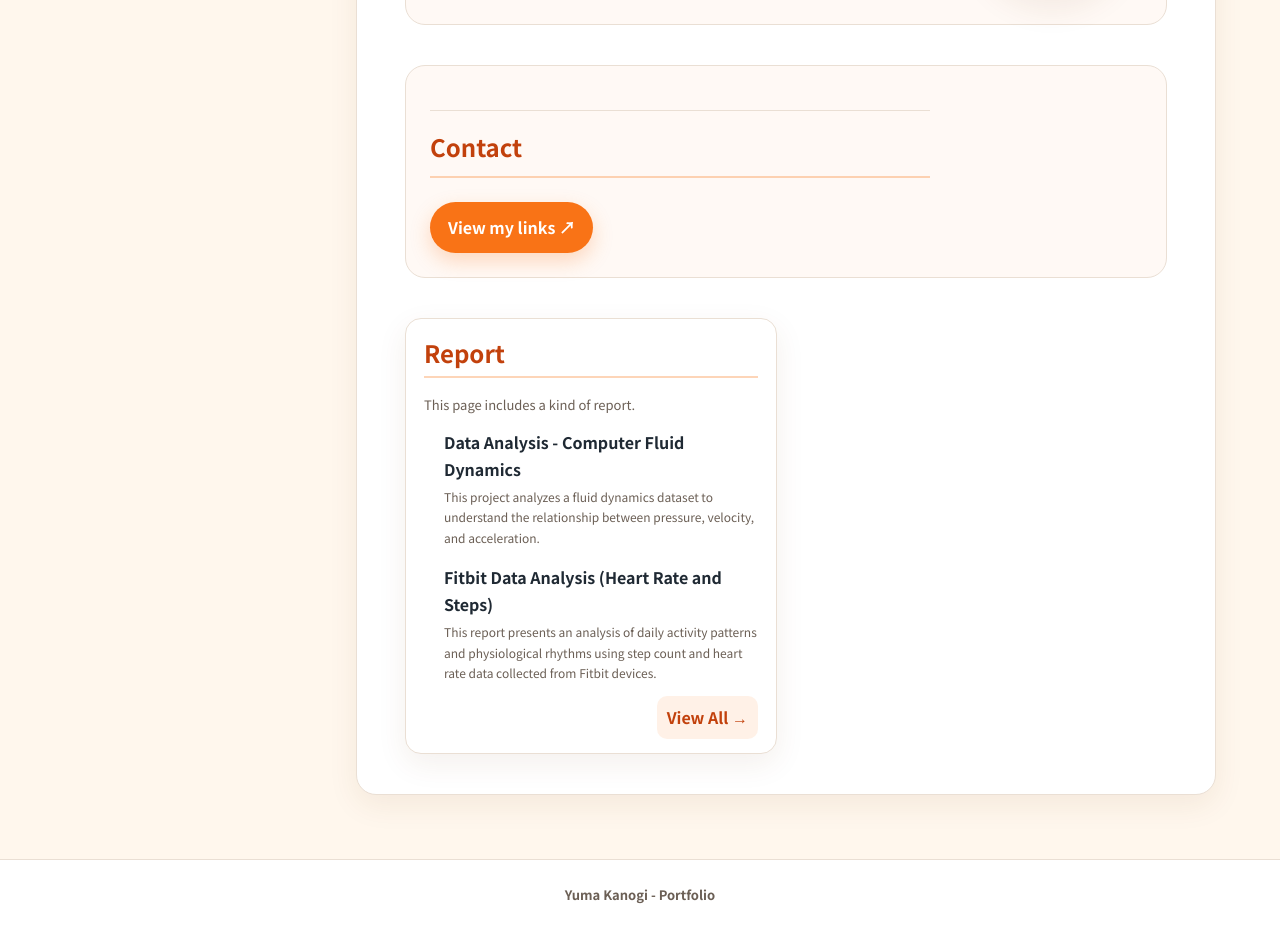
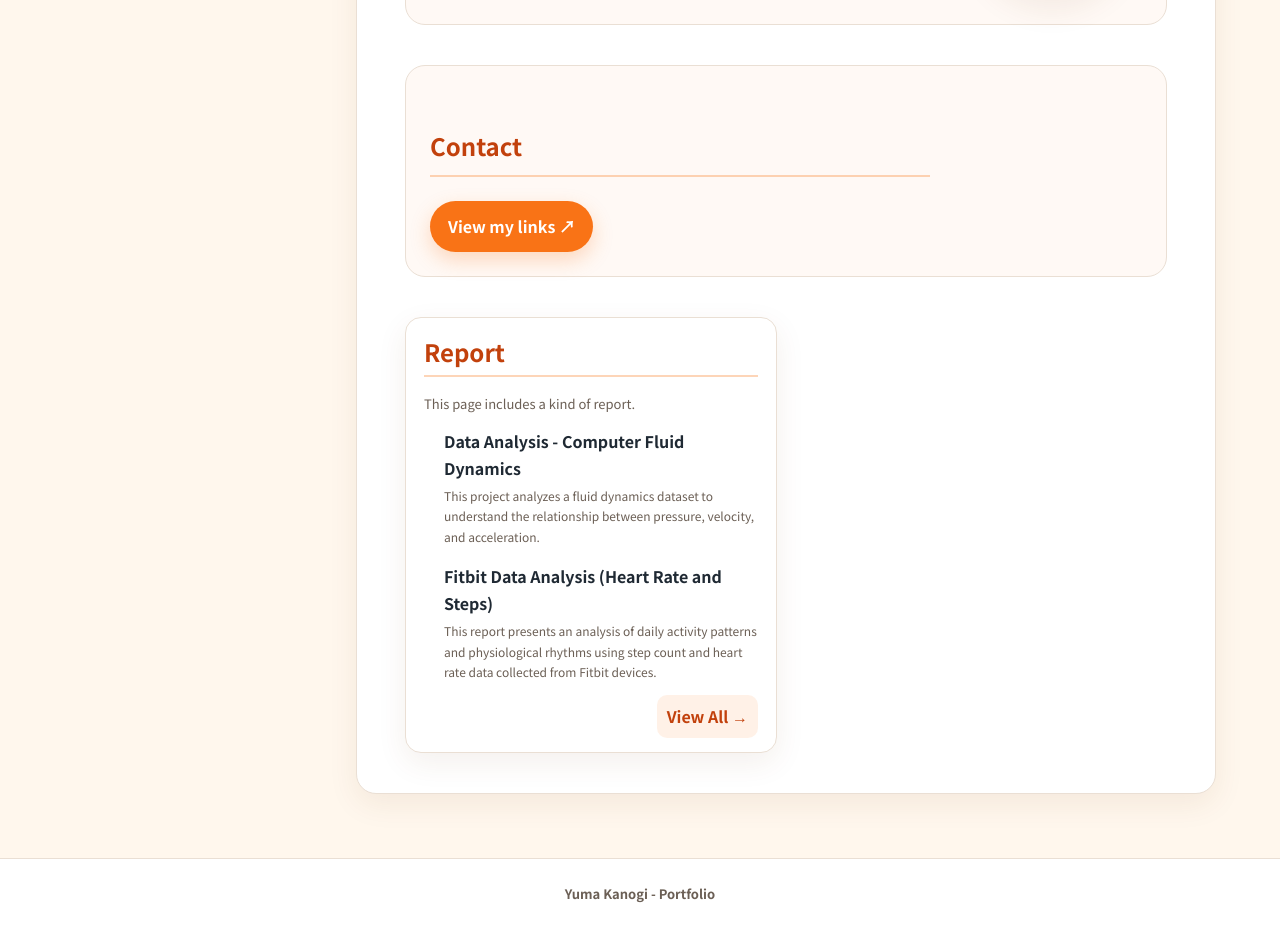
Before and after one commit to entfrem0/portfolio, a Jekyll site: the page built from docs/index.md, in a window 1280 px wide. Shown: the part 595-1522 px from the top of the page. Built offline with Jekyll 4.4.1, drawn with Linux system fonts in a browser that asks for light colours.

Commit message:
仕切り線消す

```diff
--- a/docs/assets/css/style.css
+++ b/docs/assets/css/style.css
@@ -480,8 +480,6 @@ thead{background:rgba(249,115,22,.08); color:var(--muted)}
 
   padding-top:16px;
 
-  border-top:1px solid var(--border);
-
 }
 
 .contact-inline p{
```
